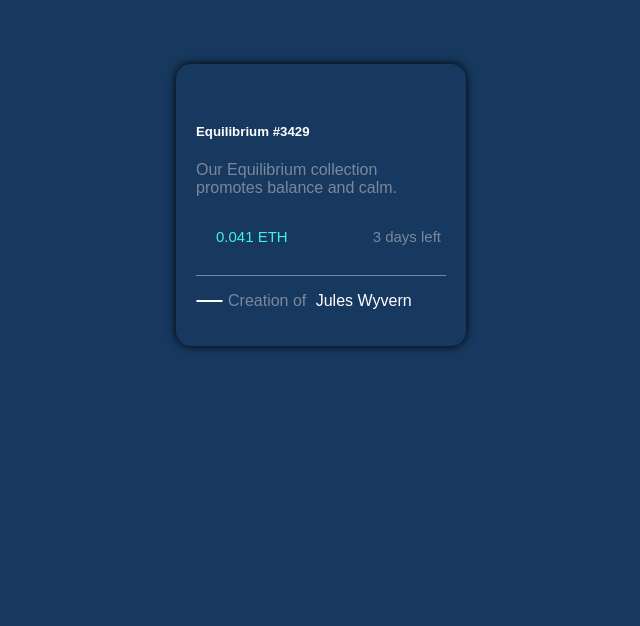
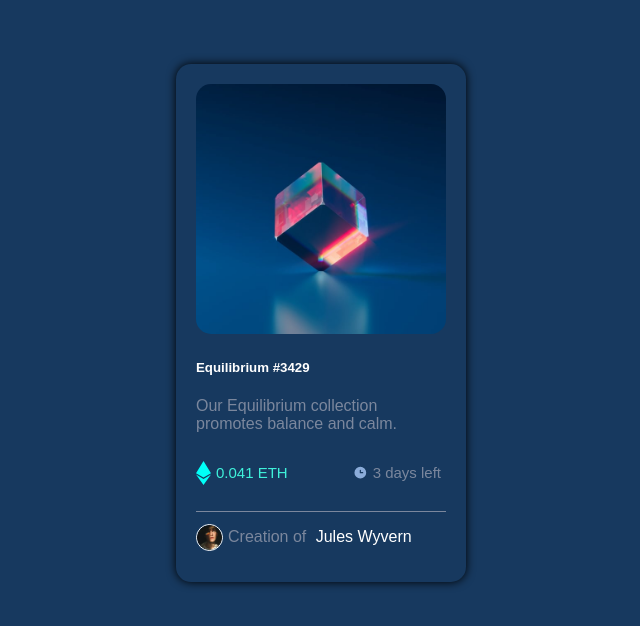
Before and after one commit to Teeyana/nft, a plain HTML site: page index.html in a window 1280 px wide. Shown: the whole page, without its empty margins (327-967 px from the left). Drawn offline with Linux system fonts and the light colour scheme; a web font is replaced by a local one.

Commit message:
Update index.html

```diff
--- a/index.html
+++ b/index.html
@@ -14,7 +14,7 @@
 </head>
 <body>
   <div class="container">
-    <div class="img"><img src="/nft-preview-card-component-main/images/image-equilibrium.jpg" alt=""></div>
+    <div class="img"><img src="images/image-equilibrium.jpg" alt=""></div>
 
 
 
@@ -23,11 +23,11 @@
   <p class="creation"> Our Equilibrium collection promotes balance and calm.</p>
 
   <div class="eth">
-    <div class="smaller-image"> <img src="/nft-preview-card-component-main/images/icon-ethereum.svg" alt=""> <p class="diamond"> 0.041 ETH </p></div>
-<div class="smaller-image"> <img src="/nft-preview-card-component-main/images/icon-clock.svg" alt=""> <p class="days"> 3 days left</p></div>
+    <div class="smaller-image"> <img src="images/icon-ethereum.svg" alt=""> <p class="diamond"> 0.041 ETH </p></div>
+<div class="smaller-image"> <img src="images/icon-clock.svg" alt=""> <p class="days"> 3 days left</p></div>
 </div>
 
-   <div class="avatar"> <img src="/nft-preview-card-component-main/images/image-avatar.png" alt="">
+   <div class="avatar"> <img src="images/image-avatar.png" alt="">
     <p> <span class="grey">Creation of </span> <span class="lighter-shade"> Jules Wyvern</span></p> </div>
 </div>
 
```
